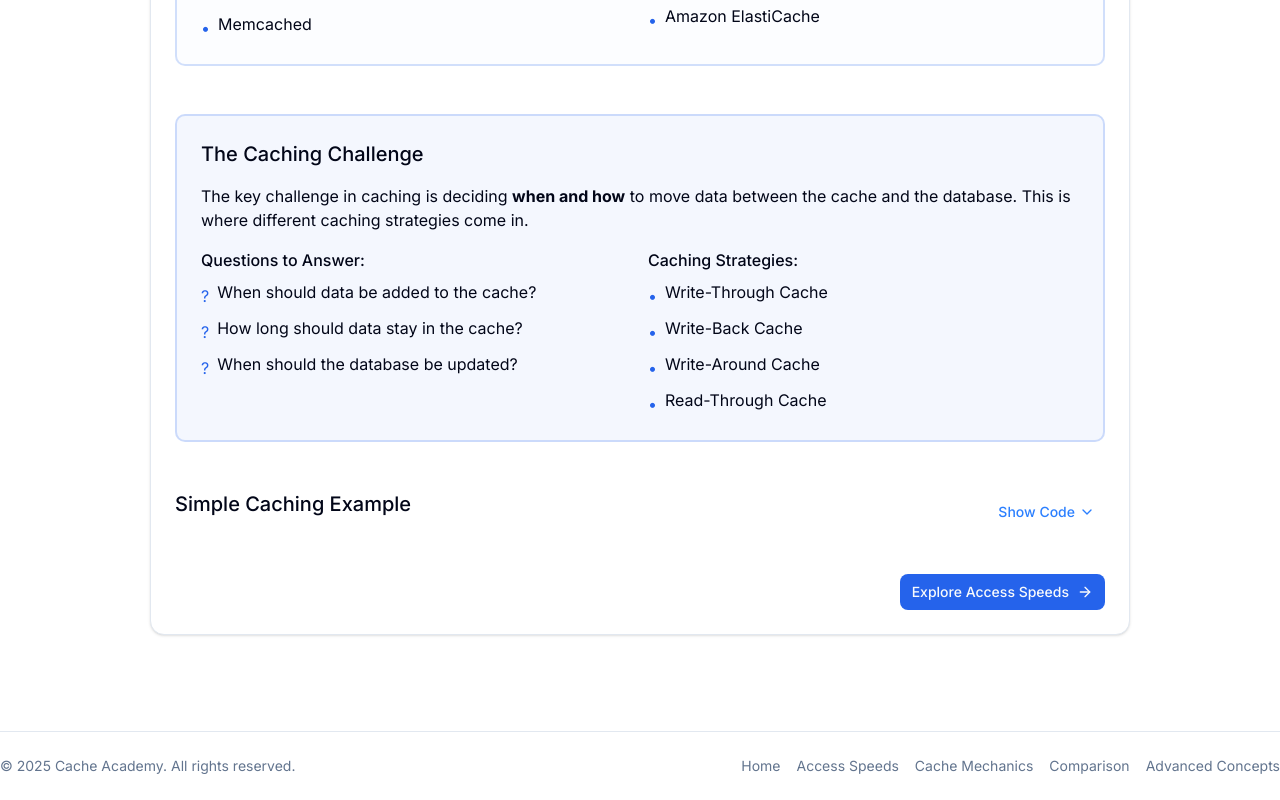
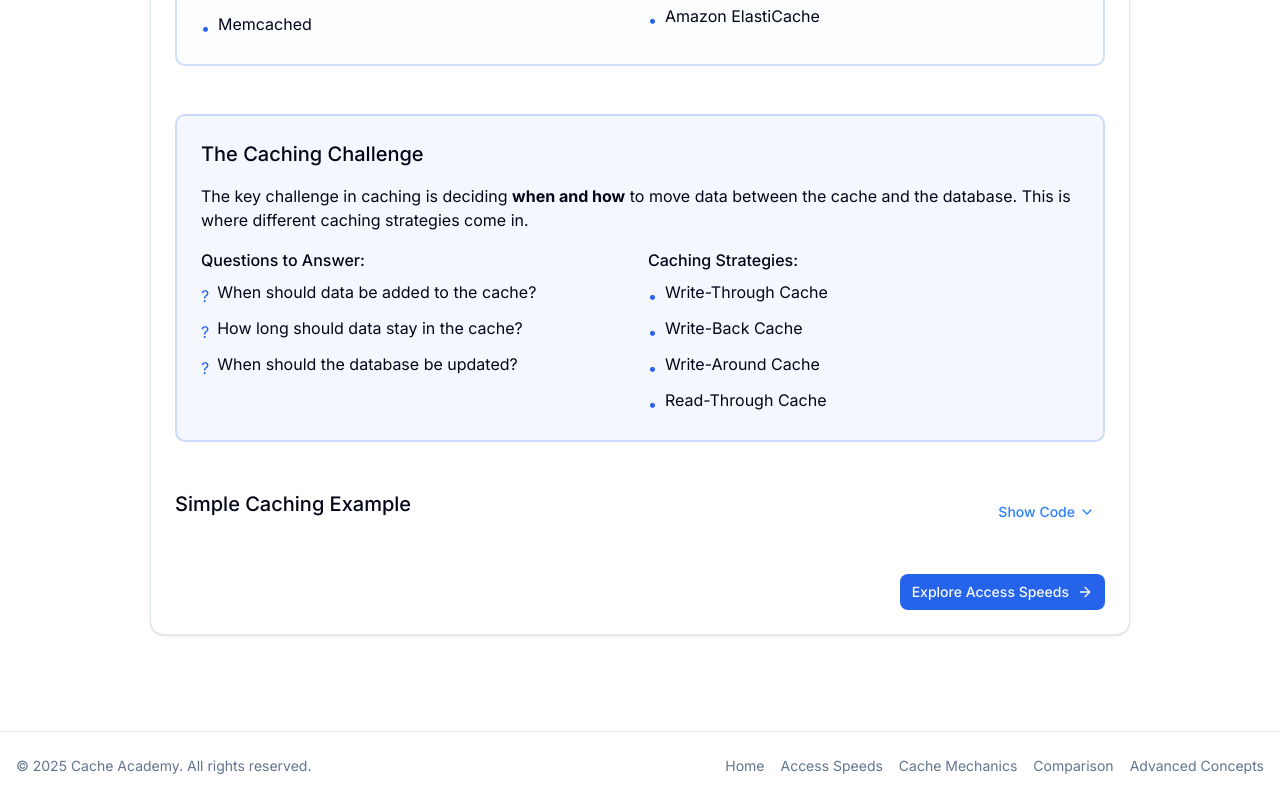
Before and after one commit to ThunderXBlitZ/cache-academy, a Next.js app: page /cache-academy/ in a window 1280 px wide. Shown: the part 2080-2880 px from the top of the page. Built offline with nearby package versions, Linux system fonts and the light colour scheme.

Commit message:
update footer

```diff
--- a/app/access-speeds/page.tsx
+++ b/app/access-speeds/page.tsx
@@ -90,8 +90,8 @@ export default function HomePage() {
         </section>
 
       </main>
-      <footer className="border-t py-6">
-        <div className="container flex flex-col items-center justify-between gap-4 md:flex-row">
+      <footer className="border-t px-4 py-6">
+        <div className="w-full flex flex-col items-center justify-between gap-4 md:flex-row">
           <p className="text-center text-sm text-muted-foreground md:text-left">
             © {new Date().getFullYear()} Cache Academy. All rights reserved.
           </p>
--- a/app/advanced-concepts/page.tsx
+++ b/app/advanced-concepts/page.tsx
@@ -63,8 +63,8 @@ export default function AdvancedConceptsPage() {
           <AdvancedCachingConcepts />
         </section>
       </main>
-      <footer className="border-t py-6">
-        <div className="container flex flex-col items-center justify-between gap-4 md:flex-row">
+      <footer className="border-t px-4 py-6">
+        <div className="w-full flex flex-col items-center justify-between gap-4 md:flex-row">
           <p className="text-center text-sm text-muted-foreground md:text-left">
             © {new Date().getFullYear()} Cache Academy. All rights reserved.
           </p>
--- a/app/cache-mechanics/page.tsx
+++ b/app/cache-mechanics/page.tsx
@@ -49,8 +49,8 @@ export default function CacheMechanicsPage() {
           <CacheMechanicsDemo />
         </section>
       </main>
-      <footer className="border-t py-6">
-        <div className="container flex flex-col items-center justify-between gap-4 md:flex-row">
+      <footer className="border-t px-4 py-6">
+        <div className="w-full flex flex-col items-center justify-between gap-4 md:flex-row">
           <p className="text-center text-sm text-muted-foreground md:text-left">
             © {new Date().getFullYear()} Cache Academy. All rights reserved.
           </p>
--- a/app/comparison/page.tsx
+++ b/app/comparison/page.tsx
@@ -606,8 +606,8 @@ export default function ComparisonPage() {
           </div>
         </section>
       </main>
-      <footer className="border-t py-6">
-        <div className="container flex flex-col items-center justify-between gap-4 md:flex-row">
+      <footer className="border-t px-4 py-6">
+        <div className="w-full flex flex-col items-center justify-between gap-4 md:flex-row">
           <p className="text-center text-sm text-muted-foreground md:text-left">
             © {new Date().getFullYear()} Cache Academy. All rights reserved.
           </p>
--- a/app/page.tsx
+++ b/app/page.tsx
@@ -278,12 +278,12 @@ function getData(key) {
           </div>
         </section>
       </main>
-      <footer className="border-t py-6">
-        <div className="container flex flex-col items-center justify-between gap-4 md:flex-row">
+      <footer className="border-t px-4 py-6">
+        <div className="w-full flex flex-col items-center justify-between gap-4 md:flex-row">
           <p className="text-center text-sm text-muted-foreground md:text-left">
             © {new Date().getFullYear()} Cache Academy. All rights reserved.
           </p>
-          <div className="flex items-center gap-4">
+          <div className="flex self-end items-center gap-4">
             <Link href="/" className="text-sm text-muted-foreground hover:text-primary">
               Home
             </Link>
```
